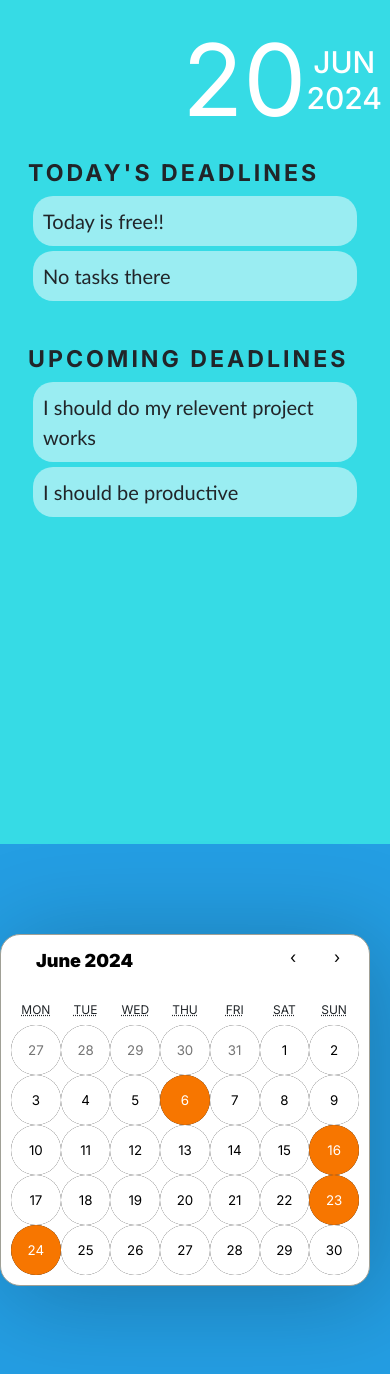
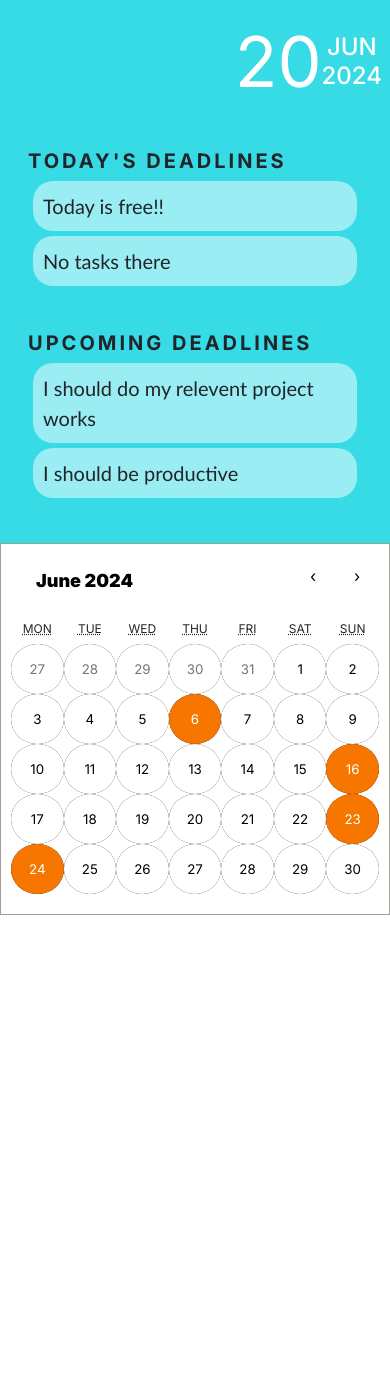
Before and after one commit to legendtharun/todolist, a React (Create React App) app: page / in a window 390 px wide. Shown: the top 1374 px of the page. After the commit the page ends 915 px from the top, so only its background shows below. Built offline with nearby package versions, Linux system fonts and the light colour scheme.

Commit message:
resposiveness update

```diff
--- a/src/Calender.js
+++ b/src/Calender.js
@@ -155,7 +155,7 @@ export default function Calender() {
               <h4 id="year"></h4>
             </div>
           </div>
-          <div className="ToDoList col-sm-12">
+          <div className="ToDoList todolist1 col-sm-12">
             <h3>Today's Deadlines</h3>
             <ul>
               <li id="todolist1"></li>
--- a/src/calender.css
+++ b/src/calender.css
@@ -151,12 +151,54 @@ body{
     @media screen and (max-width:475px) {
 
         .calender{
-            transform: scale(110%);
-            margin-left: 7%;
-
+            transform: scale(100%);
+            margin-left: 0;
+            margin-top: 0;
+            padding: 10px;
+            padding-left: 20px;
+            padding-right: 20px;
+            box-shadow: 0 0;
+            padding-bottom: 20px;
+        }
+        .Frame2{
+            height: auto;
+        }
+        .Frame1{
+            height: auto;
+        }
+        .Frame1 h3{
+            font-size: 20px;
+        }
+        .Frame1 h4{
+            font-size: 1.5rem
+        }
+        #Day{
+            font-size: 70px;
+            /* padding-bottom: 25px; */
+        }
+        .todolist1{
+            margin-top: 25px;
         }
 
       }
+     @media screen and (max-width:370px) {
+            .calender{
+                border-radius: 0;
+                margin-top: 0;
+            }
+            .Frame2{
+                height: auto;
+            }
+            /* .Frame1{
+                height: 440px;
+            } */
+            .Frame1 h3{
+                font-size: 18px;
+            }
+            .todolist1{
+                margin-top: 25px;
+            }
+     }
   }
   @media screen and (max-width:440px) {
     .calender{
--- a/src/calender1.css
+++ b/src/calender1.css
@@ -217,3 +217,22 @@
     font-weight: 1000;
     font-family: "Inter", sans-serif;
   }
+  @media screen and (max-width:475px){
+    .react-calendar{
+      width: 100%;
+      border-radius: 0px;
+      padding-bottom: 20px;
+    }
+    .calender{
+      border-radius: 0px;
+    }
+  }
+  @media screen and (max-width:370px){
+    .react-calendar{
+      width: 100%;
+      border-radius: 0px;
+    }
+    .calender{
+      border-radius: 0px;
+    }
+  }
```
